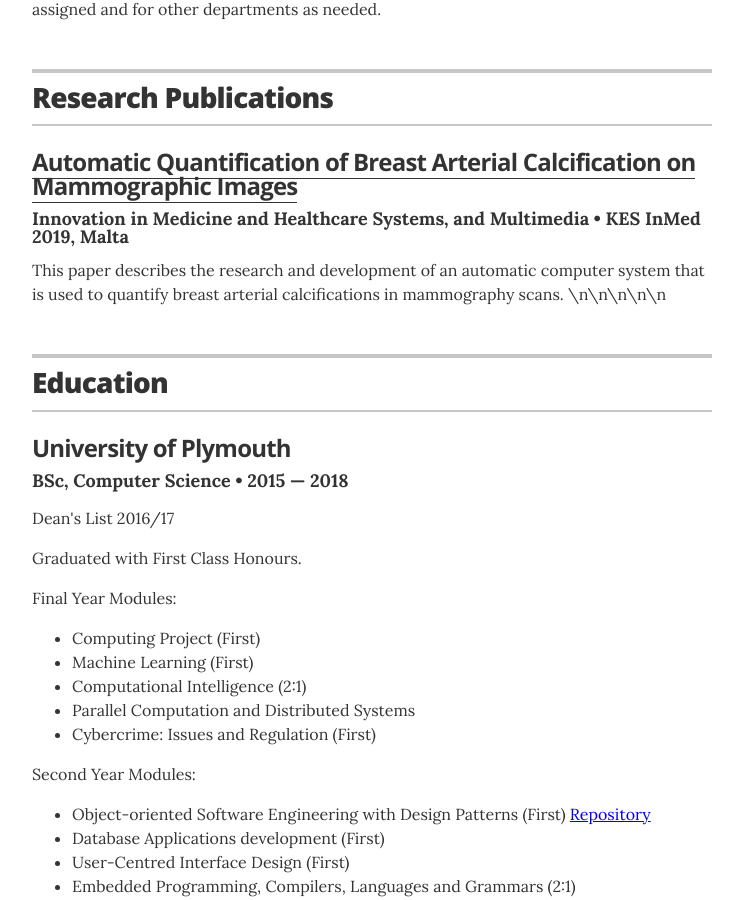
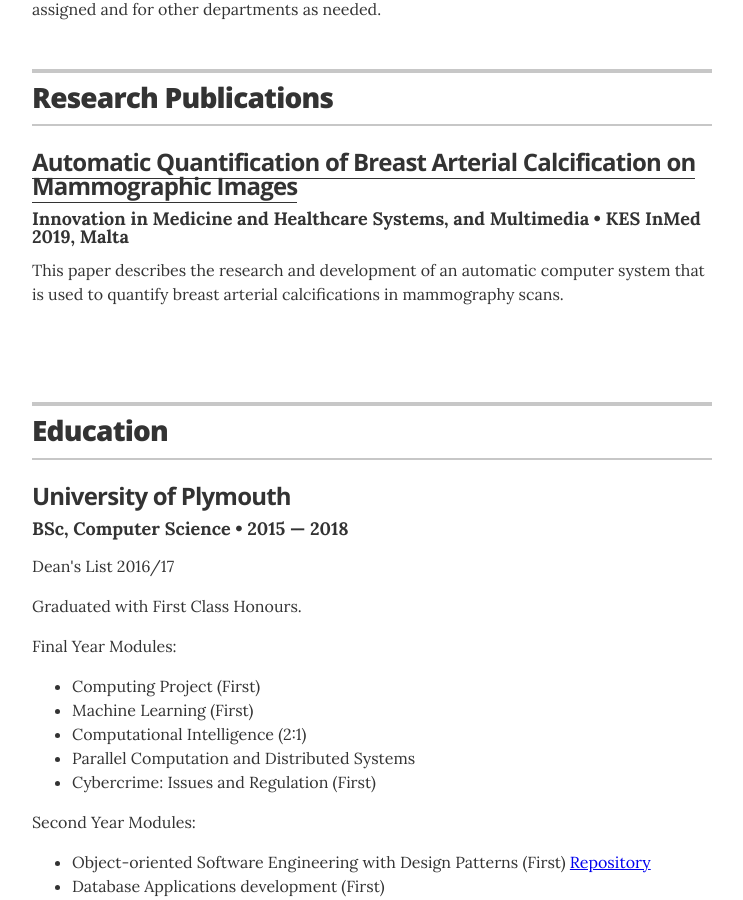
Before and after one commit to nmazidi/nmazidi.github.io, a Jekyll site: the page built from index.html, in a window 1280 px wide and 900 px high, scrolled down 1607 px. Shown: the whole window, without its empty margins (268-1011 px from the left). Built offline with Jekyll 4.4.1, drawn with Linux system fonts in a browser that asks for light colours.

Commit message:
new lines after pubs

```diff
--- a/_data/recognitions.yml
+++ b/_data/recognitions.yml
@@ -2,4 +2,4 @@
 - award: <a href="https://link.springer.com/chapter/10.1007%2F978-981-13-8566-7_28">Automatic Quantification of Breast Arterial Calcification on Mammographic Images</a>
   organization: Innovation in Medicine and Healthcare Systems, and Multimedia
   year: KES InMed 2019, Malta
-  summary: This paper describes the research and development of an automatic computer system that is used to quantify breast arterial calcifications in mammography scans. \n\n\n\n\n
+  summary: This paper describes the research and development of an automatic computer system that is used to quantify breast arterial calcifications in mammography scans. <br><br><br>
```
